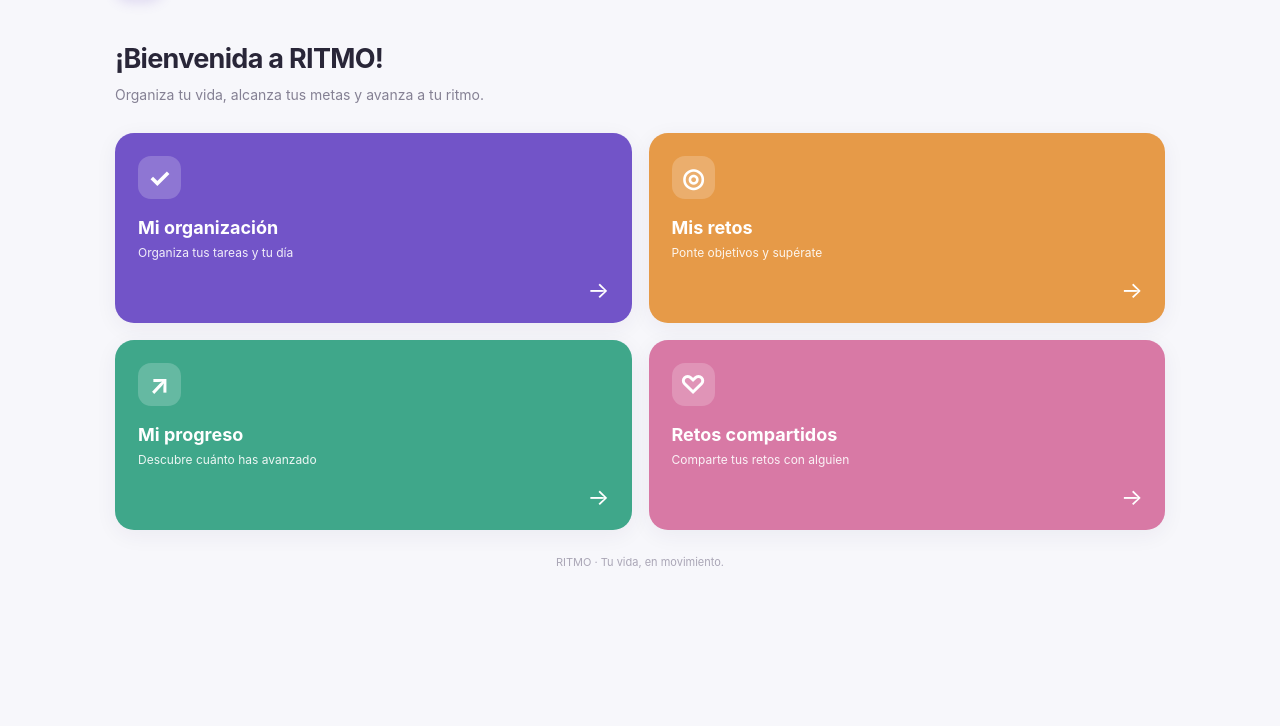
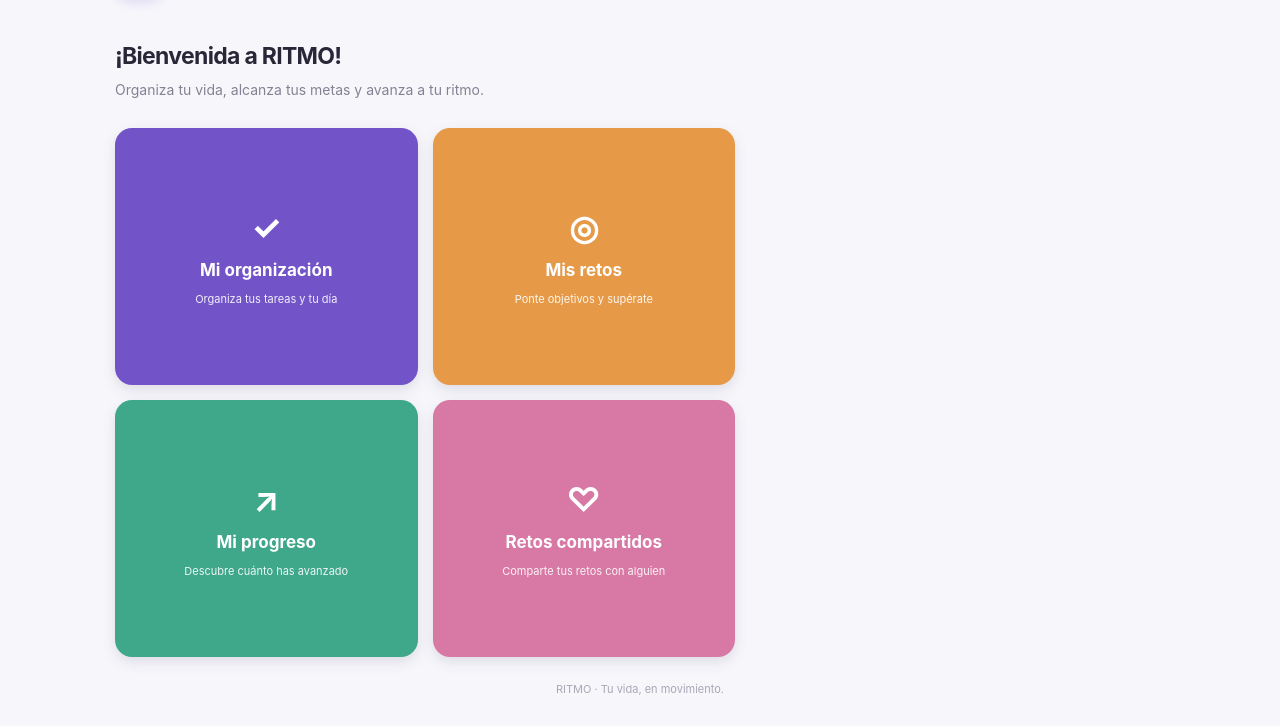
Before and after one commit to gleisygayar22-beep/ritmo-app, a plain HTML site: page index.html in a window 1280 px wide. Shown: the part 85-811 px from the top of the page. Drawn offline with Linux system fonts and the light colour scheme.

Commit message:
Update style.css

```diff
--- a/style.css
+++ b/style.css
@@ -458,96 +458,57 @@ button {
   line-height: 1.5;
 }
 
+
 .home-grid {
   display: grid;
   grid-template-columns: repeat(2, minmax(0, 1fr));
-  gap: 17px;
+  gap: 15px;
+  max-width: 620px;
 }
 
 .home-card {
-  position: relative;
   display: flex;
   flex-direction: column;
-  align-items: flex-start;
-  justify-content: flex-start;
-  min-height: 190px;
-  padding: 23px;
-  border: 0;
-  border-radius: 19px;
+  align-items: center;
+  justify-content: center;
+  gap: 12px;
+  aspect-ratio: 1 / 0.85;
+  min-height: 145px;
+  padding: 18px 10px;
+  border: none;
+  border-radius: 17px;
   color: white;
-  text-align: left;
-  box-shadow: var(--shadow);
-  transition: transform 0.2s, box-shadow 0.2s;
+  text-align: center;
+  box-shadow: 0 5px 14px rgba(43, 30, 85, 0.12);
+  transition: transform 0.2s;
 }
 
-.home-card:hover {
-  transform: translateY(-3px);
-  box-shadow: 0 9px 24px rgba(43, 30, 85, 0.14);
+.home-card:active {
+  transform: scale(0.97);
 }
 
-.organization-card {
-  background: #7254c8;
-}
-
-.challenges-card {
-  background: #e69a48;
-}
-
-.progress-card {
-  background: #3fa78a;
-}
-
-.shared-card {
-  background: #d879a5;
-}
+.organization-card { background: #7254c8; }
+.challenges-card { background: #e69a48; }
+.progress-card { background: #3fa78a; }
+.shared-card { background: #d879a5; }
 
 .home-icon {
-  display: grid;
-  place-items: center;
-  width: 43px;
-  height: 43px;
-  margin-bottom: 18px;
-  border-radius: 13px;
-  background: rgba(255, 255, 255, 0.2);
-  font-size: 26px;
+  font-size: 34px;
   font-weight: 700;
 }
 
 .home-card-title {
-  font-size: 18px;
+  font-size: 17px;
   font-weight: 750;
 }
 
 .home-card-description {
-  margin-top: 7px;
-  font-size: 12px;
+  font-size: 11px;
   opacity: 0.9;
 }
 
 .home-arrow {
-  position: absolute;
-  right: 22px;
-  bottom: 19px;
-  font-size: 23px;
-}
-
-.back-home {
-  margin: 5px 0 12px;
-  padding: 9px 14px;
-  border: 0;
-  border-radius: 10px;
-  background: var(--purple-light);
-  color: var(--purple);
-  font-size: 13px;
-  font-weight: 650;
-}
-
-.back-home:hover {
-  background: #e7e0f8;
-}
-
-[hidden] {
-  display: none !important;
+  display: none;
 }
 
 @media (max-width: 650px) {
@@ -556,13 +517,14 @@ button {
   }
 
   .home-card {
-    min-height: 165px;
-    padding: 17px;
+    min-height: 140px;
+    padding: 12px 6px;
   }
 
   .home-card-title {
-    font-size: 16px;
+    font-size: 15px;
   }
+}
 
   .home-card-description {
     font-size: 11px;
```
